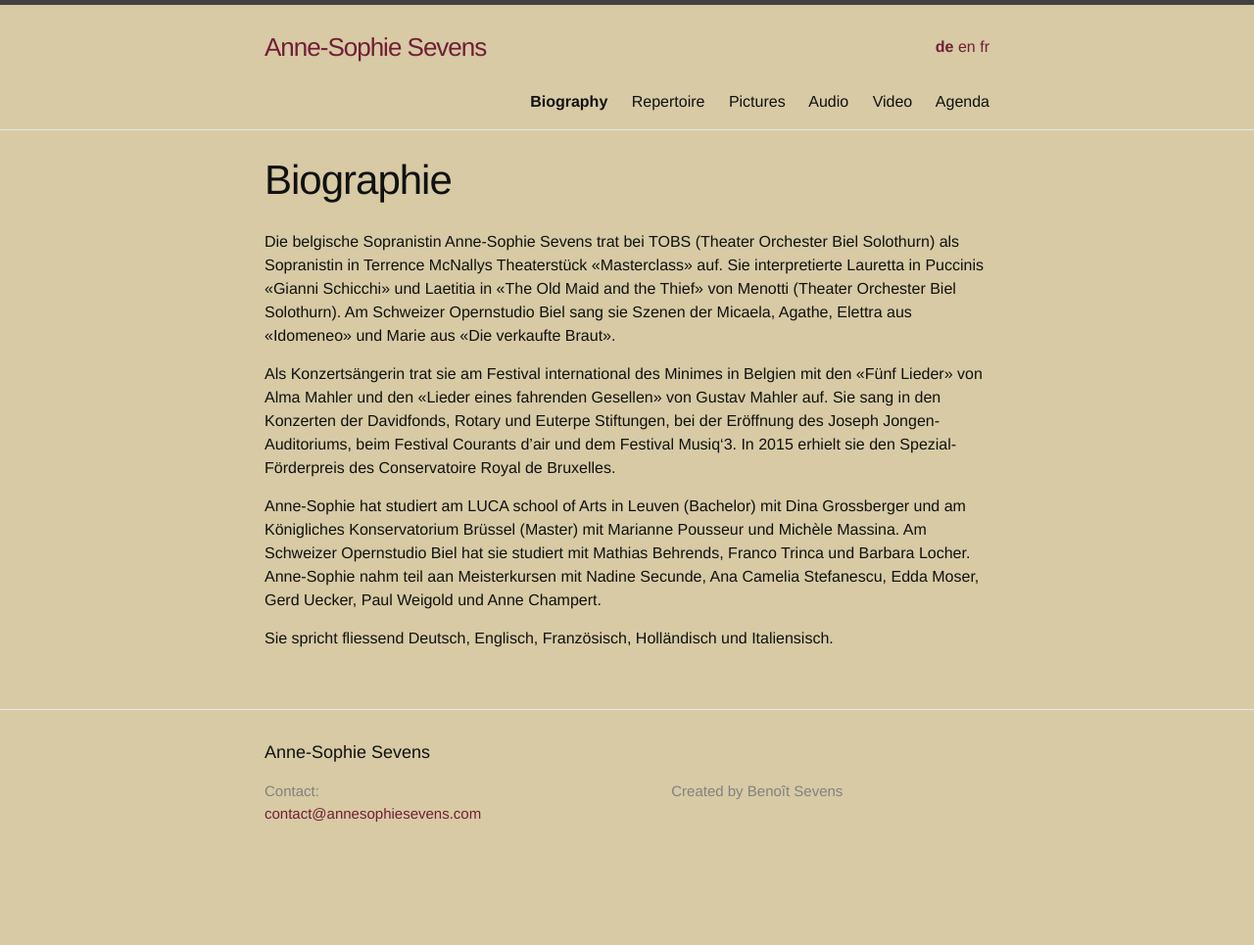
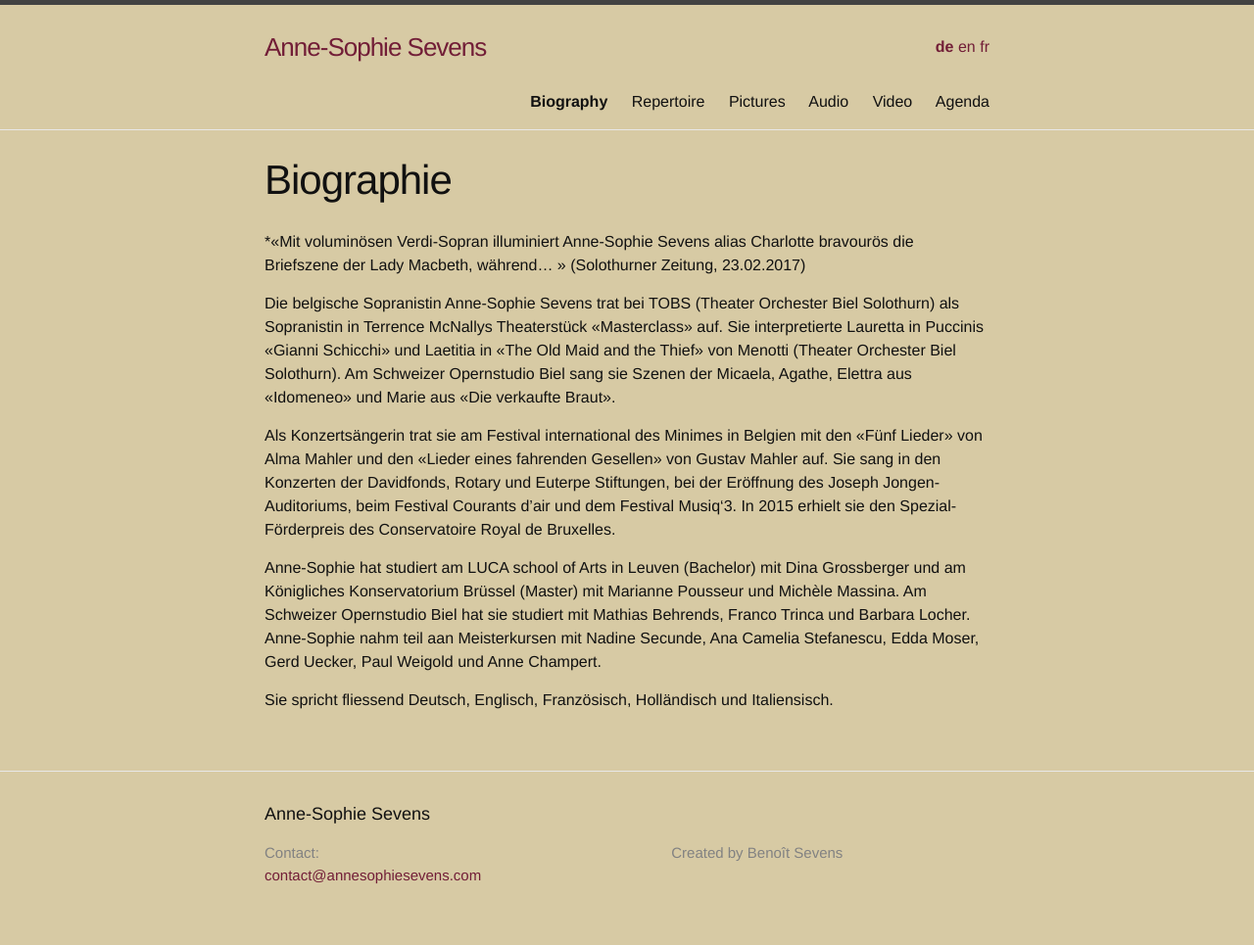
Before and after one commit to annesophie-sevens/annesophie-sevens.github.io, a Jekyll site: the page built from biography-de.md, in a window 1280 px wide. Shown: the whole page at 98% size. Built offline with Jekyll 4.4.1, drawn with Linux system fonts in a browser that asks for light colours; before the commit the page ends 902 px from its top, so only the background shows below that.

Commit message:
Update biography-de.md

```diff
--- a/biography-de.md
+++ b/biography-de.md
@@ -6,7 +6,7 @@ lang: de
 ref: biography
 
 ---
-
+*«Mit voluminösen Verdi-Sopran illuminiert Anne-Sophie Sevens alias Charlotte bravourös die Briefszene der Lady Macbeth, während… » (Solothurner Zeitung, 23.02.2017)
 
 Die belgische Sopranistin Anne-Sophie Sevens trat bei TOBS (Theater Orchester Biel Solothurn) als Sopranistin in Terrence McNallys Theaterstück «Masterclass» auf. Sie interpretierte Lauretta in Puccinis «Gianni Schicchi» und Laetitia in «The Old Maid and the Thief» von Menotti (Theater Orchester Biel Solothurn). Am Schweizer Opernstudio Biel sang sie Szenen der Micaela, Agathe, Elettra aus «Idomeneo» und Marie aus «Die verkaufte Braut».
 
```
